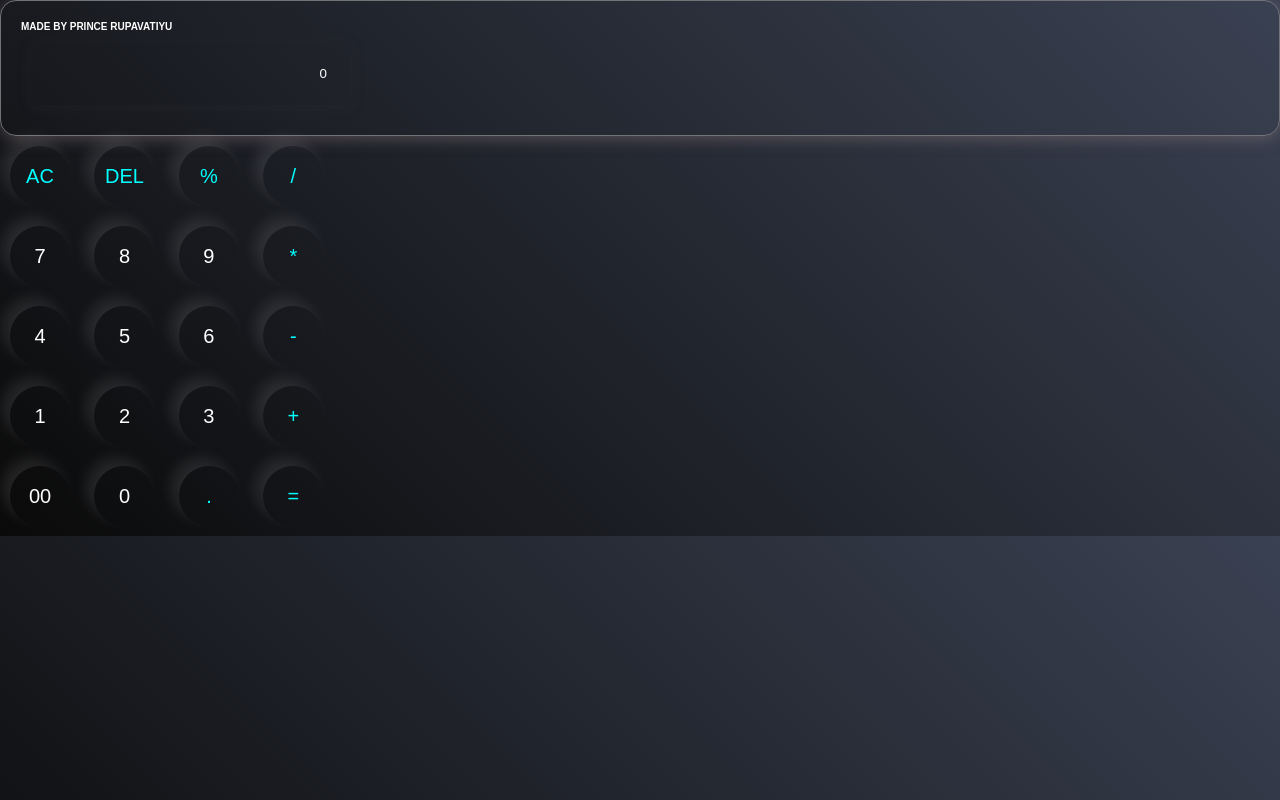
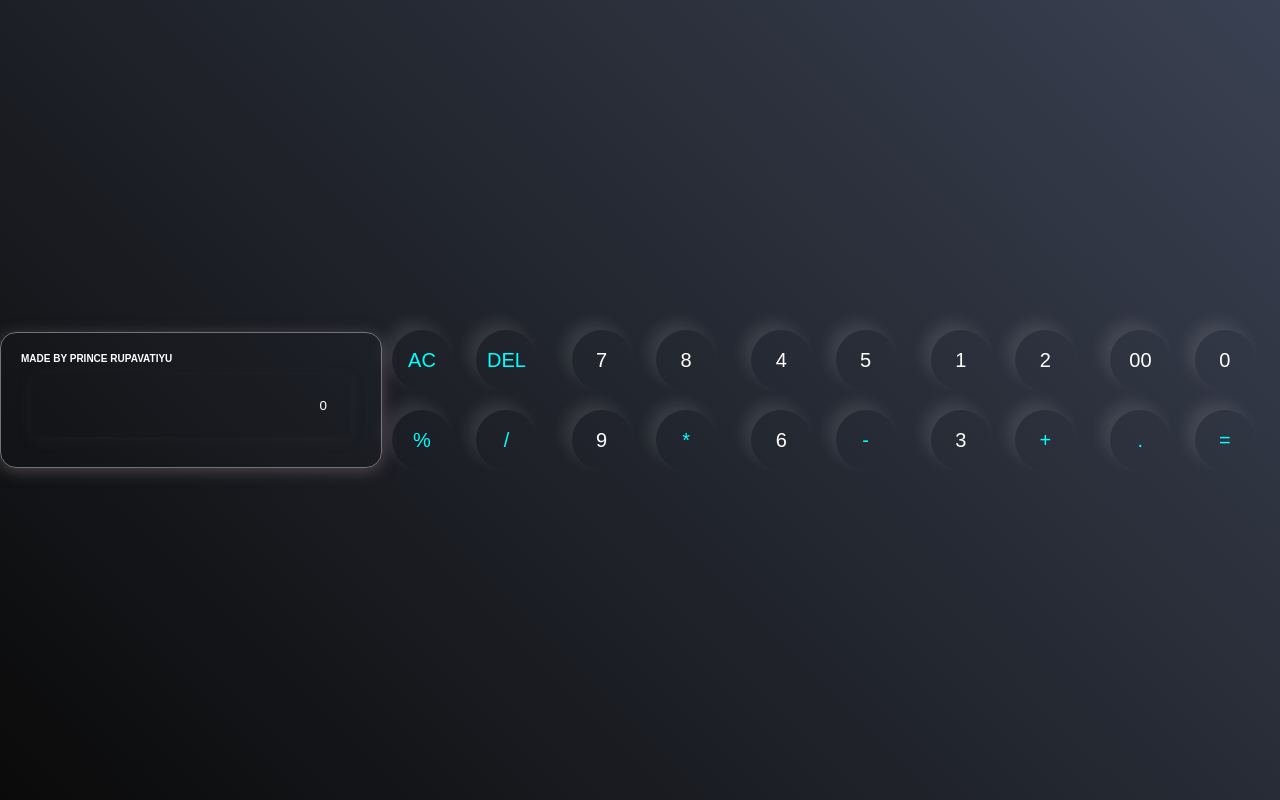
Before and after one commit to Prince-Rupavatiya/Calculator-project, a plain HTML site: page index.html in a window 1280 px wide. Drawn offline with Linux system fonts and the light colour scheme.

Commit message:
Update index.css

```diff
--- a/index.css
+++ b/index.css
@@ -6,11 +6,11 @@
 }
 
 body{
-    width: 100%;
-    height: 100%;
-    /* display: flex; */
-    /* justify-content: center; */
-    /* align-items: center; */
+    width: 100vw;
+    height: 100vh;
+    display: flex;
+    justify-content: center;
+    align-items: center;
     background: linear-gradient(45deg, rgb(10, 10, 10) , rgb(58, 65, 82));
 }
 
@@ -50,10 +50,14 @@ button{
     font-size: 20px;
     box-shadow: -8px -8px 15px rgba(255, 255, 259, 0.1);
     cursor: pointer;
+
 }
 
 button:hover{
     transform: scale(1.1);
+    font-size: 150%;
+    color: lightblue;
+    border: 2px solid lightblue;
 }
 
 .op{
```
